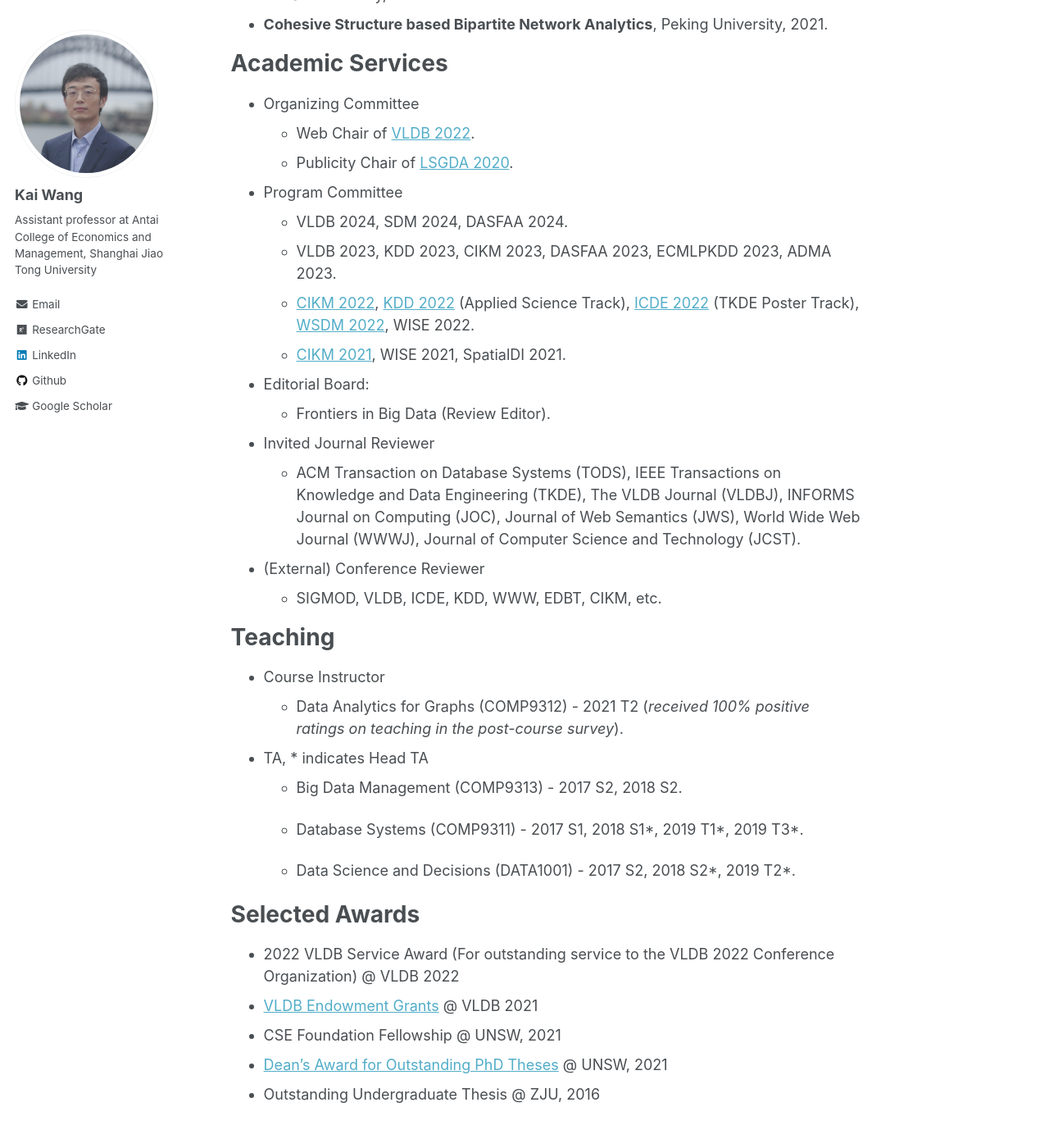
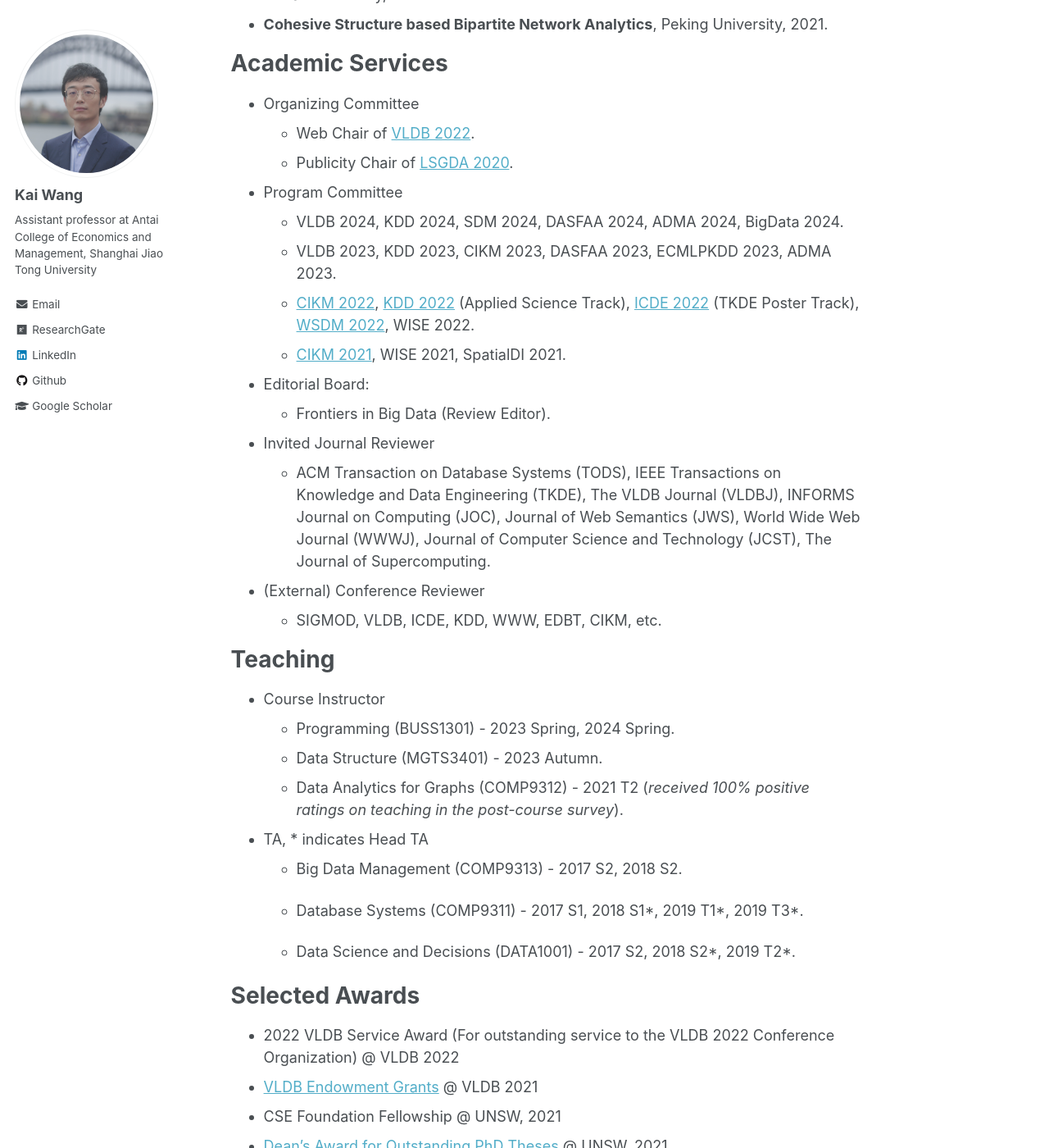
Before and after one commit to cs-kaiwang/cs-kaiwang.github.io, a Jekyll site: the page built from _pages/about.md, in a window 1280 px wide and 1400 px high, scrolled down 4179 px. Shown: the whole window at 82% size. Built offline with Jekyll 4.4.1, drawn with Linux system fonts in a browser that asks for light colours.

Commit message:
Update about.md

```diff
--- a/_pages/about.md
+++ b/_pages/about.md
@@ -68,7 +68,7 @@ Academic Services
   - Publicity Chair of [LSGDA 2020](https://www.google.com/url?q=https%3A%2F%2Flsgda.github.io%2F2020%2F&sa=D&sntz=1&usg=AFQjCNFYfkgg9wBrWW8wUaG8GCGXJz3z_A).
 
 - Program Committee
-  - VLDB 2024, SDM 2024, DASFAA 2024.
+  - VLDB 2024, KDD 2024, SDM 2024, DASFAA 2024, ADMA 2024, BigData 2024.
   - VLDB 2023, KDD 2023, CIKM 2023, DASFAA 2023, ECMLPKDD 2023, ADMA 2023.
   - [CIKM 2022](https://www.cikm2022.org/), [KDD 2022](https://kdd.org/kdd2022/) (Applied Science Track), [ICDE 2022](https://icde2022.ieeecomputer.my/) (TKDE Poster Track), [WSDM 2022](https://www.wsdm-conference.org/2022/), WISE 2022.
   - [CIKM 2021](https://www.cikm2021.org/), WISE 2021, SpatialDI 2021.
@@ -77,7 +77,7 @@ Academic Services
   - Frontiers in Big Data (Review Editor).
 
 - Invited Journal Reviewer
-  - ACM Transaction on Database Systems (TODS), IEEE Transactions on Knowledge and Data Engineering (TKDE), The VLDB Journal (VLDBJ), INFORMS Journal on Computing (JOC), Journal of Web Semantics (JWS), World Wide Web Journal (WWWJ), Journal of Computer Science and Technology (JCST).
+  - ACM Transaction on Database Systems (TODS), IEEE Transactions on Knowledge and Data Engineering (TKDE), The VLDB Journal (VLDBJ), INFORMS Journal on Computing (JOC), Journal of Web Semantics (JWS), World Wide Web Journal (WWWJ), Journal of Computer Science and Technology (JCST), The Journal of Supercomputing.
 
 - (External) Conference Reviewer
   - SIGMOD, VLDB, ICDE, KDD, WWW, EDBT, CIKM, etc.
@@ -87,6 +87,8 @@ Academic Services
 Teaching
 ======
 - Course Instructor
+  - Programming (BUSS1301) - 2023 Spring, 2024 Spring.
+  - Data Structure (MGTS3401) - 2023 Autumn.
   - Data Analytics for Graphs  (COMP9312) -  2021 T2 (*received 100% positive ratings on teaching in the post-course survey*).
 
 - TA, * indicates Head TA
```
